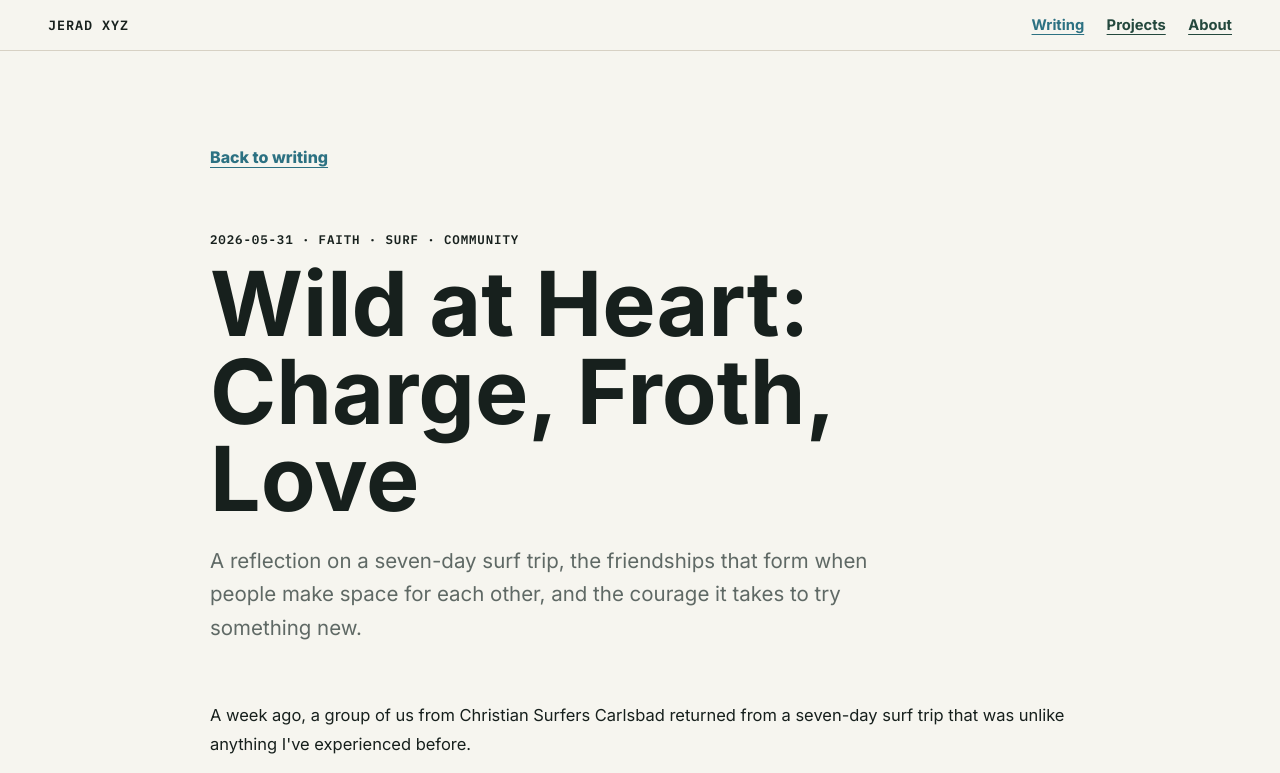
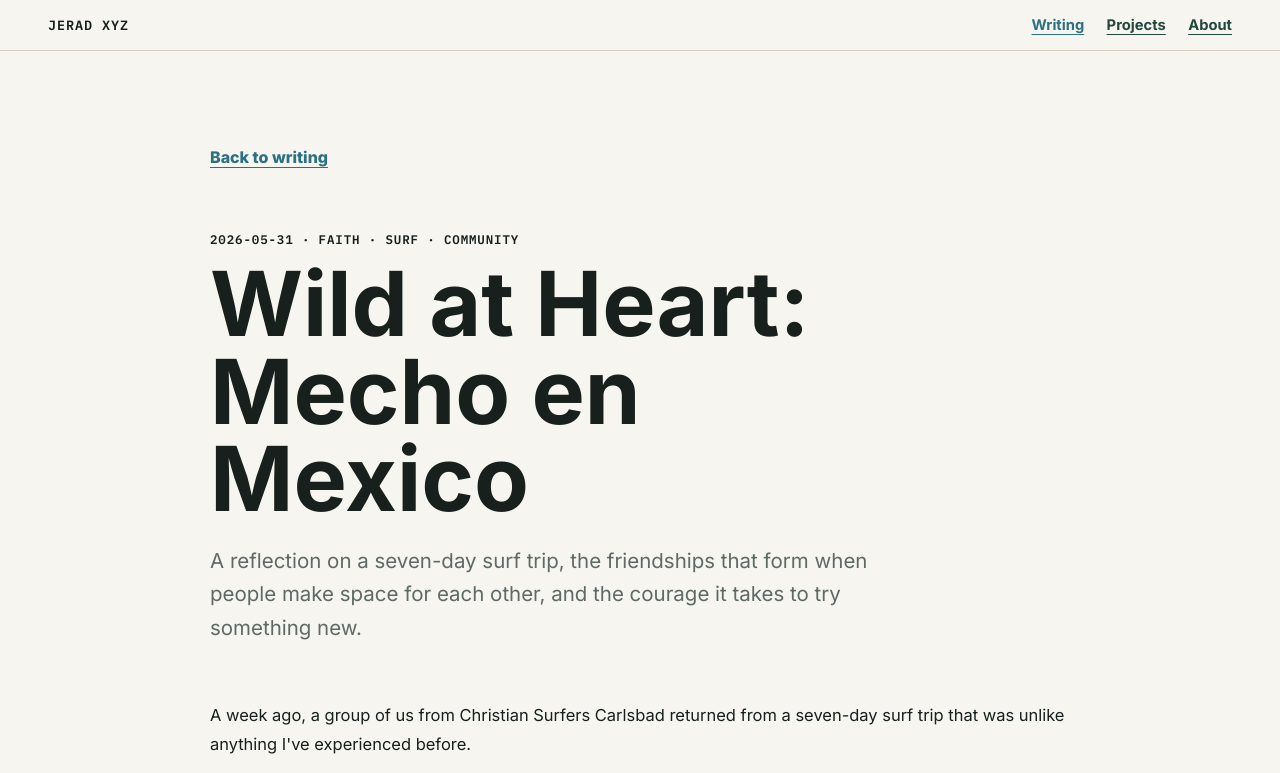
Before and after one commit to irJERAD/XYZ-dev, a website: page writing/wild-at-heart-mecho-en-mexico.html in a window 1280 px wide. Shown: the top 773 px of the page. Drawn offline with Linux system fonts and the light colour scheme.

Commit message:
Rename surf reflection to Mecho en Mexico

```diff
--- a/writing/wild-at-heart-charge-froth-love.html
+++ b/writing/wild-at-heart-mecho-en-mexico.html
@@ -3,7 +3,7 @@
   <head>
     <meta charset="UTF-8" />
     <meta name="viewport" content="width=device-width, initial-scale=1.0" />
-    <title>Wild at Heart: Charge, Froth, Love | Jerad XYZ</title>
+    <title>Wild at Heart: Mecho en Mexico | Jerad XYZ</title>
     <meta
       name="description"
       content="A reflection on a seven-day Christian Surfers Carlsbad trip, friendship, faith, surfing, and the courage to create space for community."
@@ -31,7 +31,7 @@
         <a class="back-link" href="../writing.html">Back to writing</a>
         <header class="article-header">
           <p class="eyebrow">2026-05-31 · faith · surf · community</p>
-          <h1>Wild at Heart: Charge, Froth, Love</h1>
+          <h1>Wild at Heart: Mecho en Mexico</h1>
           <p>
             A reflection on a seven-day surf trip, the friendships that form
             when people make space for each other, and the courage it takes to
```
Also changed, not shown: writing.html (+2 -2 lines).
